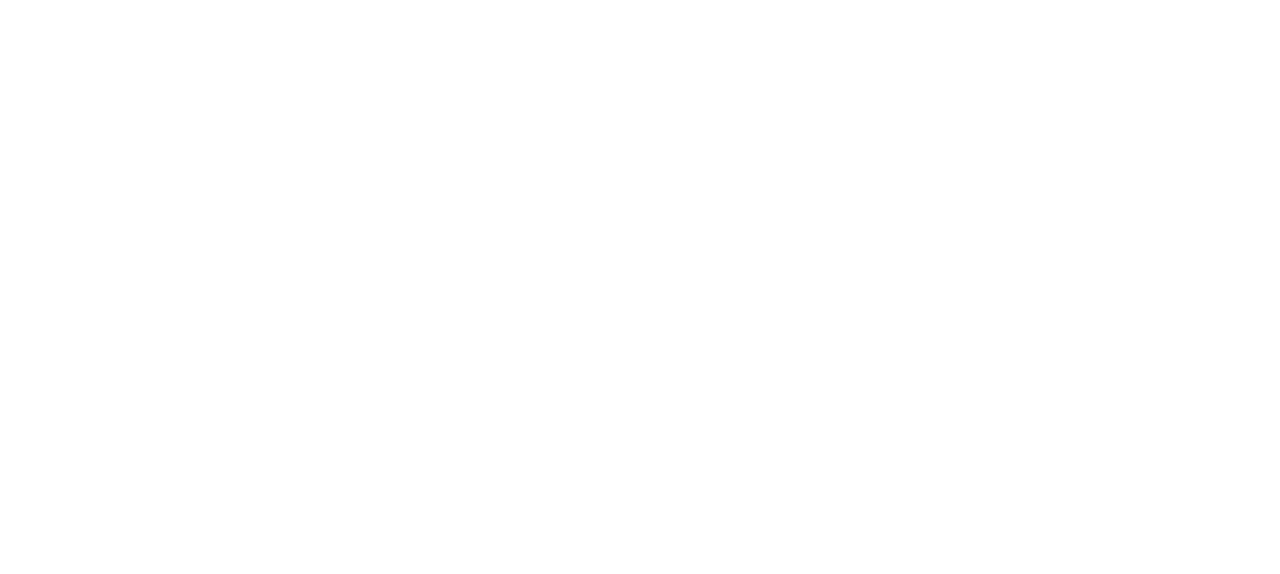
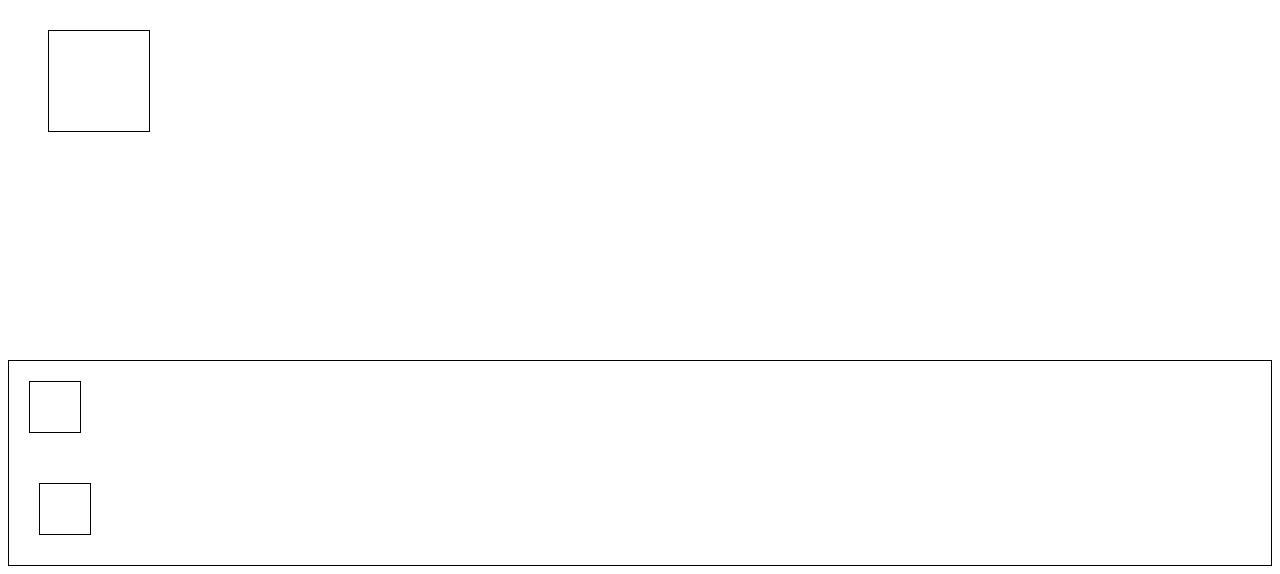
Before and after one commit to kimminhtuts/html-css-lessons, a plain HTML site: page margin-collapsing/index.html in a window 1280 px wide. Drawn offline with Linux system fonts and the light colour scheme.

Commit message:
Margin Collapsing

```diff
--- a/margin-collapsing/index.html
+++ b/margin-collapsing/index.html
@@ -8,8 +8,16 @@
 </head>
 <body>
   <div class="container">
-    <div class="case1"></div>
-    <div class="case2"></div>
+    <div class="case1">
+      <div class="parent">
+        <div class="child"></div>
+      </div>
+    </div>
+    <div class="case2">
+      <div></div>
+      <div></div>
+      <div></div>
+    </div>
     <div class="case3"></div>
   </div>
 </body>
--- a/margin-collapsing/style.css
+++ b/margin-collapsing/style.css
@@ -0,0 +1,39 @@
+.parent {
+  width: 200px;
+  height: 300px;
+  margin: 30px;
+}
+
+.child {
+  width: 100px;
+  height: 100px;
+  margin: 10px;
+  border: 1px solid;
+}
+
+.case2 > div:nth-child(1) {
+  margin: 20px;
+  width: 50px;
+  height: 50px;
+  border: 1px solid;
+}
+
+.case2 > div:nth-child(2) {
+  margin: 30px;
+  width: 50px;
+  height: 50px;
+  border: 1px solid;
+}
+
+.case2 {
+  border: 1px solid;
+  display: flex;
+  flex-direction: column;
+}
+
+.case3 {
+  margin: 99px;
+  border: 1px solid transparent;
+}
+
+html, overflow khac visible, display inline-block, float, absolute
```
